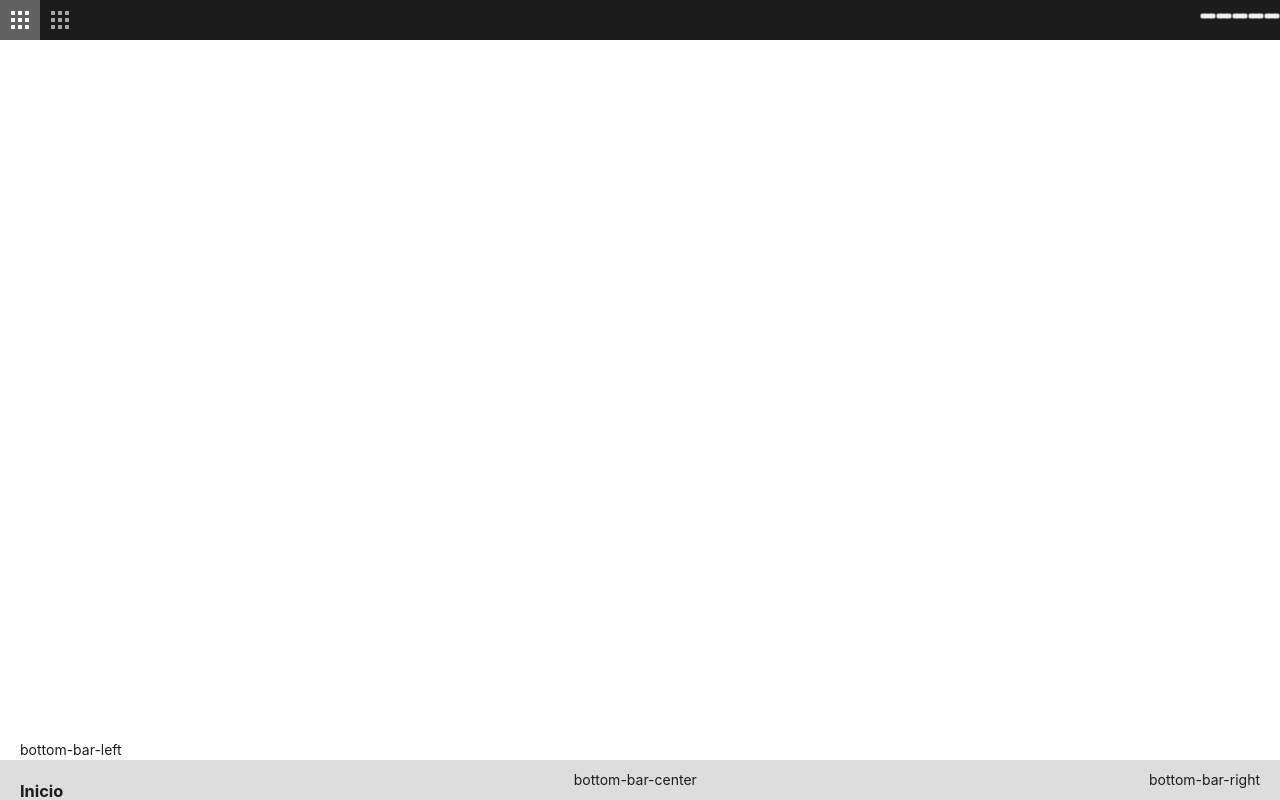
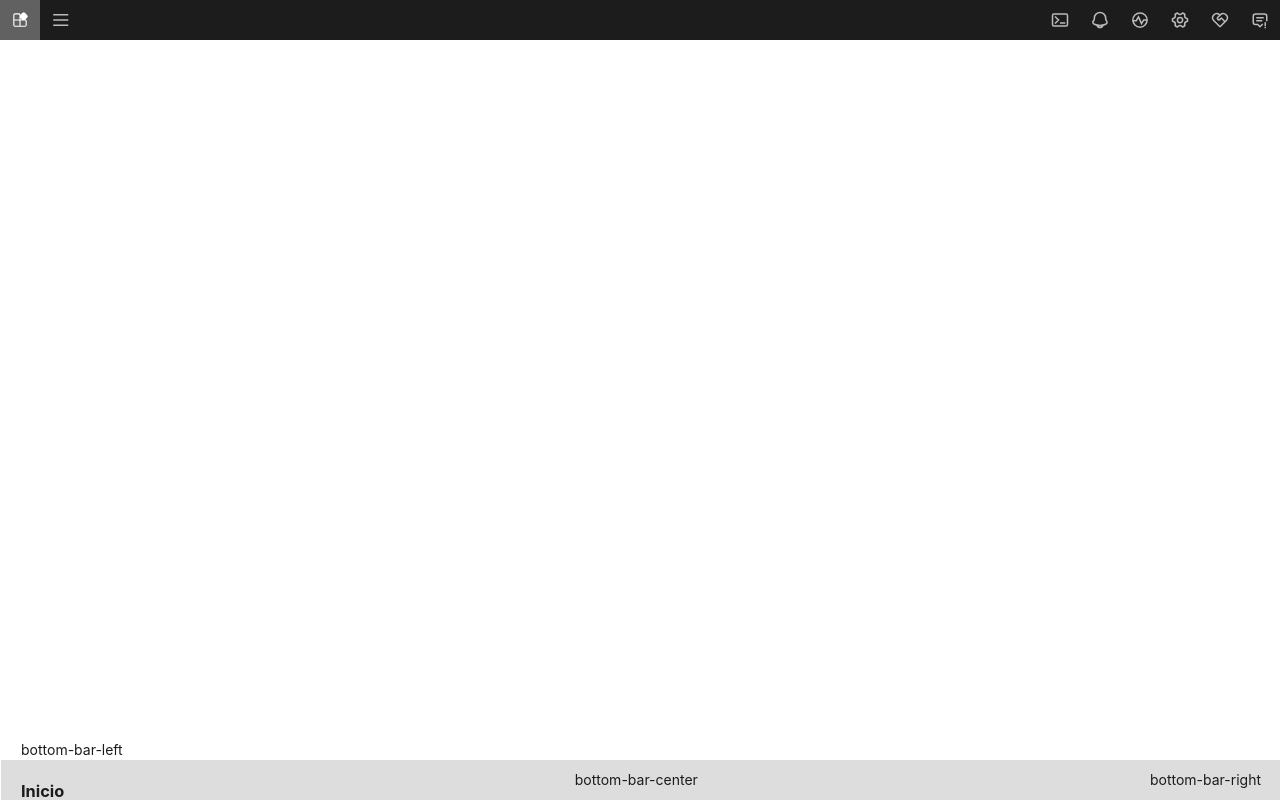
Before and after one commit to playground-io/portal, a Vue app: page / in a window 1280 px wide. Built offline with nearby package versions, Linux system fonts and the light colour scheme.

Commit message:
fourth commit

```diff
--- a/src/App.vue
+++ b/src/App.vue
@@ -36,5 +36,6 @@
 
 .footer-container {
   display: block;
+  border: 1px white solid;
 }
 </style>
--- a/src/assets/css/themes.css
+++ b/src/assets/css/themes.css
@@ -18,11 +18,11 @@
   --top-bar-txt: #ffffff;
 
   --top-bar-btn-bg: transparent;
-  --top-bar-btn-txt: rgba(255, 255, 255, 0.6);
+  --top-bar-btn-txt: rgba(255, 255, 255, 0.7);
   --top-bar-btn-bg-hover: rgba(255, 255, 255, 0.3);
   --top-bar-btn-txt-hover: rgba(255, 255, 255, 1);
-  --top-bar-btn-bg-active: rgba(255, 255, 255, 0.15);
-  --top-bar-btn-txt-active: rgba(255, 255, 255, 0.5);
+  --top-bar-btn-bg-active: rgba(255, 255, 255, 0.2);
+  --top-bar-btn-txt-active: rgba(255, 255, 255, 0.7);
   --top-bar-btn-bg-sw: rgba(255, 255, 255, 0.2);
   --top-bar-btn-txt-sw: rgba(255, 255, 255, 0.5);
   --top-bar-btn-bg-sw-hover: rgba(255, 255, 255, 0.25);
--- /dev/null
+++ b/src/components/AppIcons.vue
@@ -0,0 +1,49 @@
+<template>
+  <svg class="app-icon" aria-hidden="true" xmlns="http://www.w3.org/2000/svg"
+    viewBox="0 0 24 24"
+    :width="size"
+    :height="size"
+  >
+    <g v-html="iconPath"></g> <!-- V-HTML injects the raw path data for rendering -->
+  </svg>
+</template>
+
+<script setup>
+import { computed } from 'vue';
+
+// --- ICON REGISTRY ---
+const ICON_REGISTRY = {
+  apps: '<path stroke="none" fill="currenColor" d="m18.492 2.33l3.179 3.18a2.25 2.25 0 0 1 0 3.181l-2.584 2.584A2.25 2.25 0 0 1 21 13.5v5.25A2.25 2.25 0 0 1 18.75 21H5.25A2.25 2.25 0 0 1 3 18.75V5.25A2.25 2.25 0 0 1 5.25 3h5.25a2.25 2.25 0 0 1 2.225 1.915L15.31 2.33a2.25 2.25 0 0 1 3.182 0ZM4.5 18.75c0 .414.336.75.75.75h5.999l.001-6.75H4.5v6Zm8.249.75h6.001a.75.75 0 0 0 .75-.75V13.5a.75.75 0 0 0-.75-.75h-6.001v6.75ZM10.5 4.5H5.25a.75.75 0 0 0-.75.75v6h6.75v-6a.75.75 0 0 0-.75-.75Zm2.25 4.81v1.94h1.94l-1.94-1.94Z" />',
+  menu: '<path stroke="currenColor" fill="none" d="M4 5h18M4 12h18M4 19h18" />',
+  console: '<path stroke="currentColor" fill="none" d="M13 16h5M6 8l4 4l-4 4 M2 18V6a2 2 0 0 1 2-2h16a2 2 0 0 1 2 2v12a2 2 0 0 1-2 2H4a2 2 0 0 1-2-2Z" />',
+  notifications: '<path stroke="currentColor" fill="none" d="M2.53 14.77c-.213 1.394.738 2.361 1.902 2.843c4.463 1.85 10.673 1.85 15.136 0c1.164-.482 2.115-1.45 1.902-2.843c-.13-.857-.777-1.57-1.256-2.267c-.627-.924-.689-1.931-.69-3.003C19.525 5.358 16.157 2 12 2S4.475 5.358 4.475 9.5c0 1.072-.062 2.08-.69 3.003c-.478.697-1.124 1.41-1.255 2.267 M8 19c.458 1.725 2.076 3 4 3c1.925 0 3.541-1.275 4-3" />',
+  tasks: '<path stroke="currentColor" fill="none" d="M2.5 12.89H7l3-5l4 9l3-5h4.43 M12 21.5a9.5 9.5 0 1 0 0-19a9.5 9.5 0 0 0 0 19" />',
+  settings: '<path stroke="currentColor" fill="none" d="M15.5 12a3.5 3.5 0 1 1-7 0a3.5 3.5 0 0 1 7 0 M21.011 14.097c.522-.141.783-.212.886-.346c.103-.135.103-.351.103-.784v-1.934c0-.433 0-.65-.103-.784s-.364-.205-.886-.345c-1.95-.526-3.171-2.565-2.668-4.503c.139-.533.208-.8.142-.956s-.256-.264-.635-.479l-1.725-.98c-.372-.21-.558-.316-.725-.294s-.356.21-.733.587c-1.459 1.455-3.873 1.455-5.333 0c-.377-.376-.565-.564-.732-.587c-.167-.022-.353.083-.725.295l-1.725.979c-.38.215-.57.323-.635.48c-.066.155.003.422.141.955c.503 1.938-.718 3.977-2.669 4.503c-.522.14-.783.21-.886.345S2 10.6 2 11.033v1.934c0 .433 0 .65.103.784s.364.205.886.346c1.95.526 3.171 2.565 2.668 4.502c-.139.533-.208.8-.142.956s.256.264.635.48l1.725.978c.372.212.558.317.725.295s.356-.21.733-.587c1.46-1.457 3.876-1.457 5.336 0c.377.376.565.564.732.587c.167.022.353-.083.726-.295l1.724-.979c.38-.215.57-.323.635-.48s-.003-.422-.141-.955c-.504-1.937.716-3.976 2.666-4.502" />',
+  support: '<path stroke="none" fill="correntColor" d="M3.161 4.469a6.5 6.5 0 0 1 8.84-.328a6.5 6.5 0 0 1 9.178 9.154l-7.765 7.79a2 2 0 0 1-2.719.102l-.11-.101l-7.764-7.791a6.5 6.5 0 0 1 .34-8.826Zm1.414 1.414a4.5 4.5 0 0 0-.146 6.21l.146.154L12 19.672l5.303-5.305l-3.535-3.534l-1.06 1.06a3 3 0 0 1-4.244-4.242l2.102-2.103a4.501 4.501 0 0 0-5.837.189l-.154.146Zm8.486 2.828a1 1 0 0 1 1.414 0l4.242 4.242l.708-.706a4.5 4.5 0 0 0-6.211-6.51l-.153.146l-3.182 3.182a1 1 0 0 0-.078 1.327l.078.087a1 1 0 0 0 1.327.078l.087-.078l1.768-1.768Z" />',
+  feedback: '<path stroke="correntColor" fill="none" d="M8 9h8m-8 4h6m1 5l-3 3l-3-3H6a3 3 0 0 1-3-3V7a3 3 0 0 1 3-3h12a3 3 0 0 1 3 3v5.5M19 16v3m0 3v.01" />',
+};
+
+const props = defineProps({
+  name: {
+    type: String,
+    required: true
+  },
+  size: {
+    type: Number,
+    default: 16
+  }
+});
+
+// Composition API Logic
+const iconPath = computed(() => {
+  return ICON_REGISTRY[props.name] || '<!-- Icon not found -->';
+});
+</script>
+
+<style scoped>
+.app-icon {
+  stroke-linecap:square;
+  stroke-linejoin:square;
+  stroke-width: 2;
+}
+</style>
--- a/src/components/TopBar.vue
+++ b/src/components/TopBar.vue
@@ -1,9 +1,9 @@
 <template>
   <nav class="top-bar">
     <div class="top-bar-left">
-      <TopBarButton label="cloud-apps" tooltip="Cloud Apps" mode="toggle" iconName="icon-apps"
+      <TopBarButton label="cloud-apps" tooltip="Cloud Apps" mode="toggle" iconName="apps"
         @click="handleNavigation('profile')" />
-      <TopBarButton label="services-admin" tooltip="Services Admin" mode="normal" iconName="icon-apps"
+      <TopBarButton label="services-admin" tooltip="Services Admin" mode="normal" iconName="menu"
         @click="handleNavigation('profile')" />
       <div class="top-bar-branding" id="branding"></div>
     </div>
@@ -11,11 +11,18 @@
       <div class="search-container"></div>
     </div>
     <div class="top-bar-right">
-      <button class="top-bar-button" id="portal-shell"></button>
-      <button class="top-bar-button" id="running-tasks"></button>
-      <button class="top-bar-button" id="notifications"></button>
-      <button class="top-bar-button" id="support"></button>
-      <button class="top-bar-button" id="feedback"></button>
+      <TopBarButton label="cloud-apps" tooltip="Cloud Apps" mode="toggle" iconName="console"
+        @click="handleNavigation('profile')" />
+      <TopBarButton label="cloud-apps" tooltip="Cloud Apps" mode="toggle" iconName="notifications"
+        @click="handleNavigation('profile')" />
+      <TopBarButton label="cloud-apps" tooltip="Cloud Apps" mode="toggle" iconName="tasks"
+        @click="handleNavigation('profile')" />
+      <TopBarButton label="cloud-apps" tooltip="Cloud Apps" mode="toggle" iconName="settings"
+        @click="handleNavigation('profile')" />
+      <TopBarButton label="cloud-apps" tooltip="Cloud Apps" mode="toggle" iconName="support"
+        @click="handleNavigation('profile')" />
+      <TopBarButton label="cloud-apps" tooltip="Cloud Apps" mode="toggle" iconName="feedback"
+        @click="handleNavigation('profile')" />
       <div class="top-bar-branding" id="user-avatar"></div>
     </div>
   </nav>
--- a/src/components/TopBarButton.vue
+++ b/src/components/TopBarButton.vue
@@ -1,16 +1,12 @@
 <template>
-  <button
-    :class="[{ 'switched': isToggle && isActive }]"
-    @click="handleClick">
-    <svg width="24" height="24" viewBox="0 0 24 24" xmlns="http://www.w3.org/2000/svg">
-      <path d="M 3 3 h 4 v 4 h -4 z M 10 3 h 4 v 4 h -4 z M 17 3 h 4 v 4 h -4 z M 3 10 h 4 v 4 h -4 z M 10 10 h 4 v 4 h -4 z M 17 10 h 4 v 4 h -4 z M 3 17 h 4 v 4 h -4 z M 10 17 h 4 v 4 h -4 z M 17 17 h 4 v 4 h -4 z"
-  />
-</svg>
+  <button :class="[{ 'switched': isToggle && isActive }]" @click="handleClick">
+    <AppIcon :name=props.iconName :size="18" />
   </button>
 </template>
 
 <script setup>
 import { ref, computed } from 'vue';
+import AppIcon from './AppIcons.vue';
 
 const props = defineProps({
   label: {
@@ -69,6 +65,10 @@ const handleClick = () => {
     fill: var(--top-bar-btn-txt-active);
     stroke: var(--top-bar-btn-txt-active);
   }
+  button:focus-visible {
+    outline: 1px dashed rgba(255,255,255,1);
+    outline-offset:-1px;
+  }
   button.switched {
     background-color: var(--top-bar-btn-bg-sw);
     color: var(--top-bar-btn-txt-sw);
@@ -87,4 +87,8 @@ const handleClick = () => {
     fill: var(--top-bar-btn-txt-sw-active);
     stroke: var(--top-bar-btn-txt-sw-active);
   }
+  button.switched:focus-visible {
+    outline: 1px dashed rgba(255,255,255,1);
+    outline-offset:-1px;
+  }
 </style>
```
Also changed, not shown: src/assets/icons/appIcons.svg (added), 1 other file (tests, documents, lock files or other folders).
